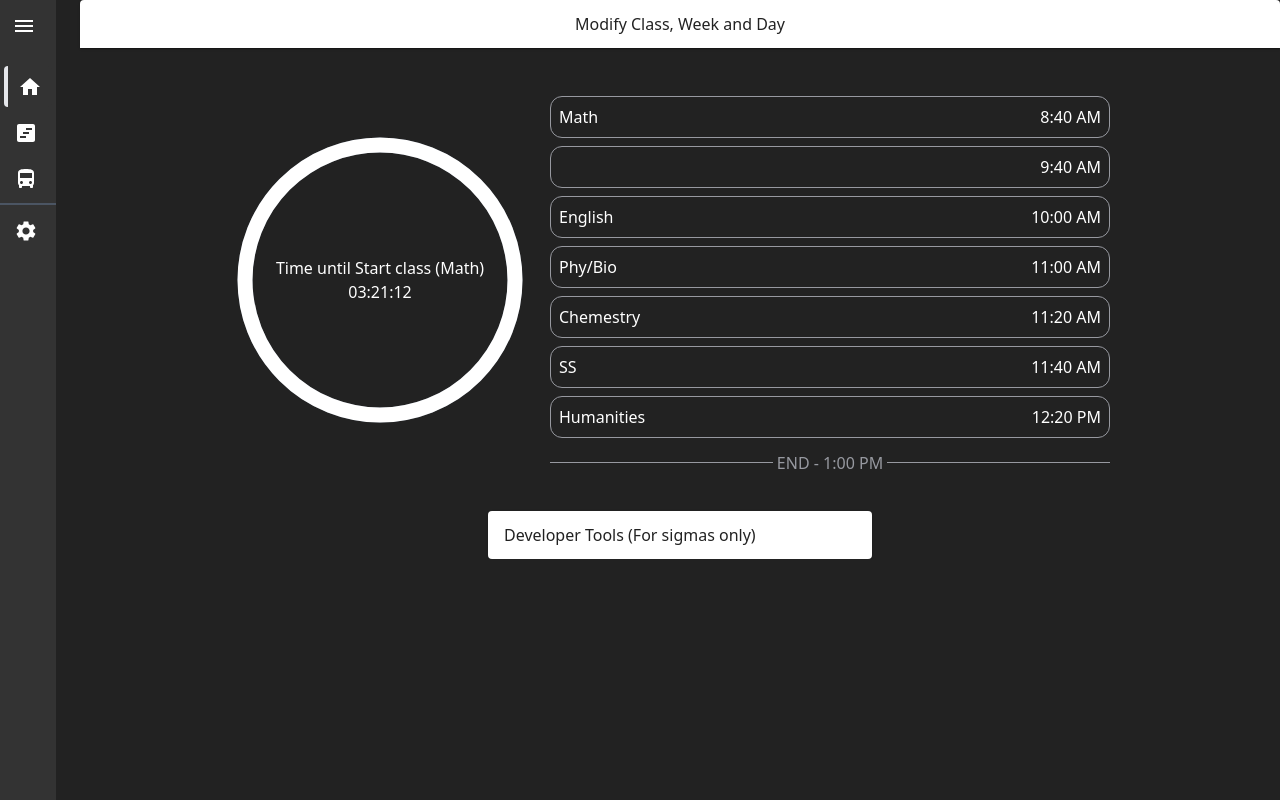
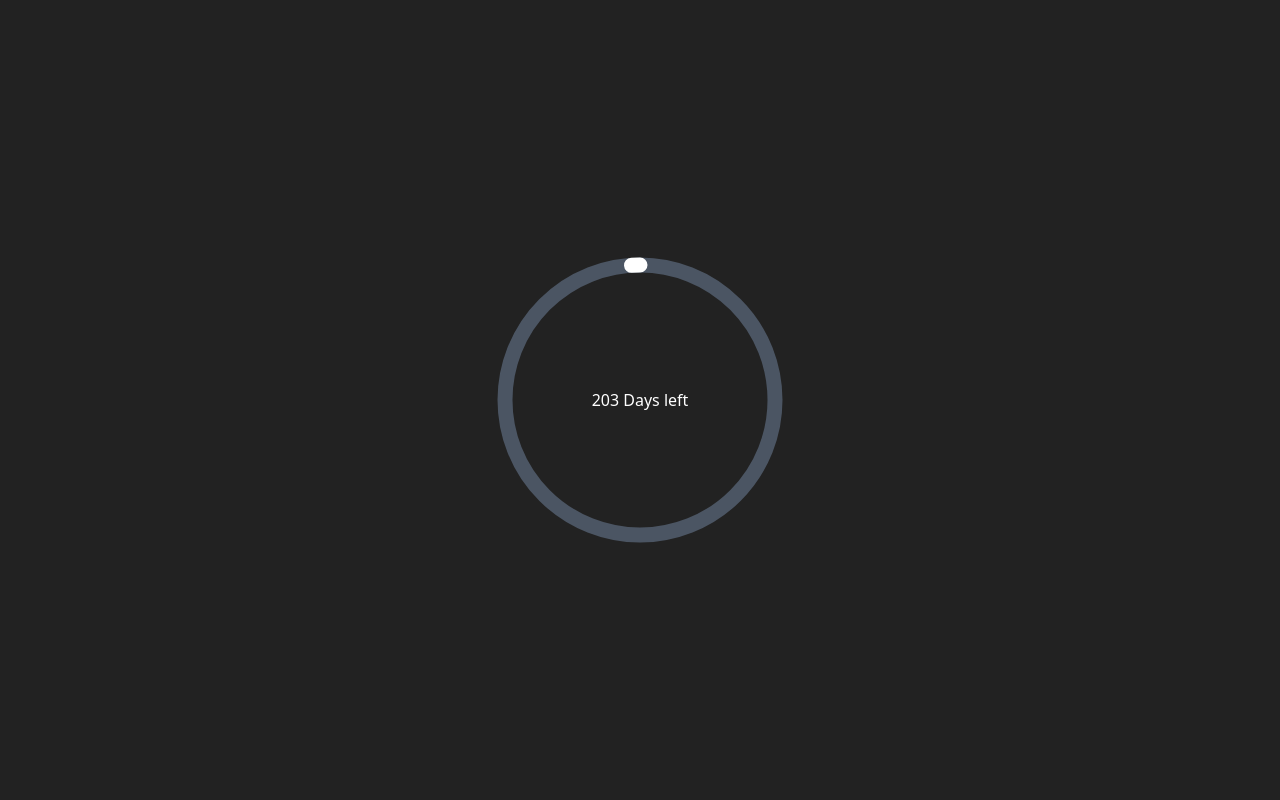
Before and after one commit to LuluHuman/rurutbl-react, a Next.js app: page / in a window 1280 px wide. Built offline with nearby package versions, Linux system fonts and the light colour scheme.

Commit message:
Upgrade datamall api version to V3

```diff
--- a/app/api/bus-arrival/route.ts
+++ b/app/api/bus-arrival/route.ts
@@ -6,7 +6,7 @@ export const dynamic = 'force-dynamic' // defaults to auto
 export async function GET(req: NextRequest) {
     const searchParams = req.nextUrl.searchParams
     const busStopCode = searchParams.get('BusStopCode')
-    if (!busStopCode) return Response.json({ error: "param busStopCode was not set" }, { status: 400})
+    if (!busStopCode) return Response.json({ error: "param busStopCode was not set" }, { status: 400 })
 
     let _busStopIsCached = Object.prototype.hasOwnProperty.call(cache, busStopCode)
     let _isBeforeExpiry = cache[busStopCode] ? cache[busStopCode].clears_in > new Date().getTime() : false
@@ -16,7 +16,7 @@ export async function GET(req: NextRequest) {
     }
 
     const headersList = { "AccountKey": process.env.datamallkey }
-    const url = `http://datamall2.mytransport.sg/ltaodataservice/BusArrivalv2?BusStopCode=${busStopCode}`
+    const url = `http://datamall2.mytransport.sg/ltaodataservice/v3/BusArrival?BusStopCode=${busStopCode}`
     const reqOptions = { url: url, method: "GET", headers: headersList }
     try {
 
@@ -26,7 +26,7 @@ export async function GET(req: NextRequest) {
             clears_in: new Date().getTime() + 30000
         }
         return Response.json(response.data.Services);
-    } catch (err:any) {
+    } catch (err: any) {
         return Response.json({ error: err.message }, { status: 5000 })
     }
 }
--- a/app/components/navBar.tsx
+++ b/app/components/navBar.tsx
@@ -12,6 +12,7 @@ import SettingsIcon from "@mui/icons-material/Settings";
 
 const liClass = " whitespace-nowrap m-1 p-2 rounded transition duration-500 hover:bg-menu-hover";
 export function NavBar() {
+	return <></>;
 	const pathname = usePathname();
 
 	const [collapsed, setCollapsed] = useState(true);
--- a/app/page.tsx
+++ b/app/page.tsx
@@ -1,24 +1,50 @@
-import Client from "./components/client/client";
-import Root from "./components/root";
-export default async function Home() {
-	const millisecondsPerWeek = 7 * 24 * 60 * 60 * 1000;
-	const semstartDate = new Date("2024-9-7"); //? Note: Date shall be set every Saturday of the semester (2 Days before Mon)
-	const currentDate = new Date();
+"use client";
 
-	const _timeDifference = currentDate.getTime() - semstartDate.getTime();
-	const weekNumber = Math.ceil(_timeDifference / millisecondsPerWeek);
-	const isOdd = weekNumber % 2 !== 0;
+import { useEffect, useState } from "react";
+import { CircularProgress, CircularProgressLoading } from "./components/client/circularProgress";
 
+export default function Home() {
+	const semstartStartDate = new Date("2025-1-2 8:00 am").getTime();
+	const [msTimeLeft, SetTimeLeft] = useState(semstartStartDate - new Date().getTime());
+
+	useEffect(() => {
+		const i = setInterval(() => {
+			SetTimeLeft(semstartStartDate - new Date().getTime());
+		}, 1_000);
+	}, []);
+
+	const timeleftFraction = msTimeLeft / semstartStartDate;
+	const FULL_DASH_ARRAY = 283;
+	const circleDasharray = `${timeleftFraction * FULL_DASH_ARRAY} 283`;
+	const _days = Math.ceil(msTimeLeft / 24 / 60 / 60 / 1000);
 	return (
-		<Root className="flex items-center flex-wrap justify-center">
-			<Client
-				isOdd={isOdd}
-				config={{
-					weekNumber: weekNumber,
-					countFromDate: semstartDate,
-					countToDate: currentDate,
-				}}
-			/>
-		</Root>
+		<div className="w-screen h-screen flex items-center justify-center">
+			<div className="h-[85vw] w-[85vw] max-h-pbsize max-w-pbsize">
+				<div className="relative w-full h-full">
+					<svg
+						className="scale-x-[1]"
+						viewBox="0 0 100 100"
+						xmlns="http://www.w3.org/2000/svg">
+						<g className="fill-none stroke-none]">
+							<circle
+								className="stroke-[5px] stroke-gray-600"
+								cx="50"
+								cy="50"
+								r="45"
+							/>
+							<path
+								strokeDasharray={circleDasharray}
+								className="stroke-[5px] rotate-90 origin-center transition-all duration-1000 ease-linear  stroke-current"
+								style={{ strokeLinecap: "round", fillRule: "nonzero" }}
+								d="M 50, 50m -45, 0a 45,45 0 1,0 90,0a 45,45 0 1,0 -90,0"
+							/>
+						</g>
+					</svg>
+					<div className="absolute top-0  w-full h-full flex items-center justify-center flex-col   text-center">
+						<span>{_days} Days left</span>
+					</div>
+				</div>
+			</div>
+		</div>
 	);
 }
```
